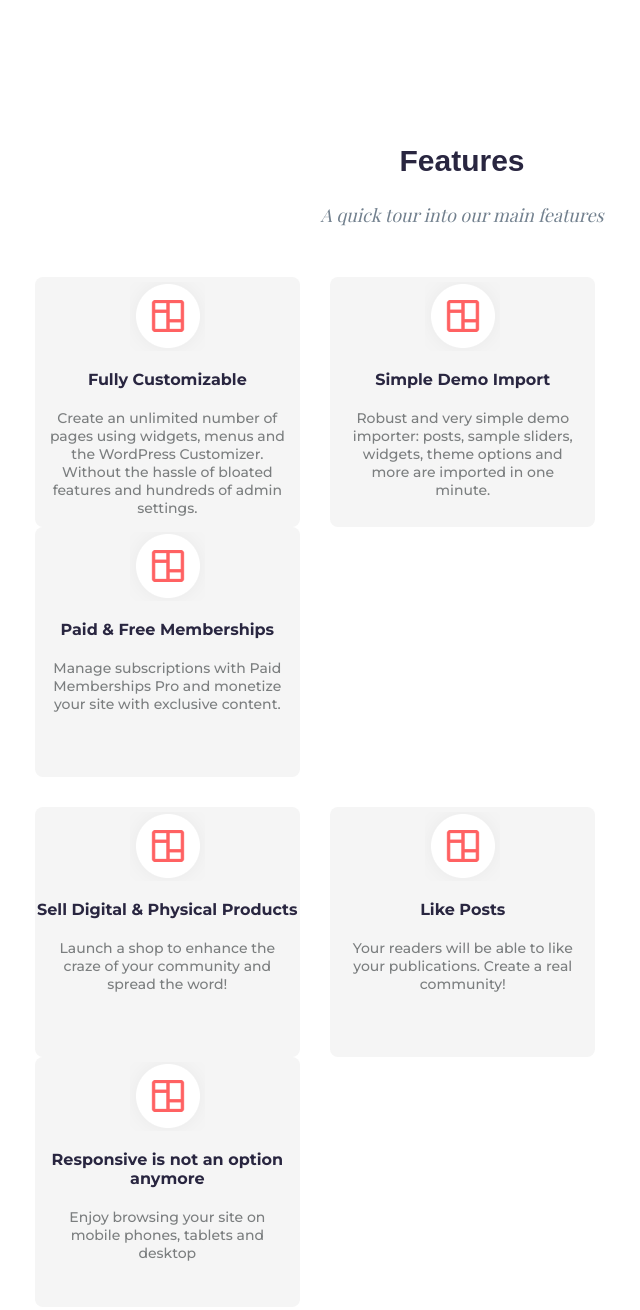
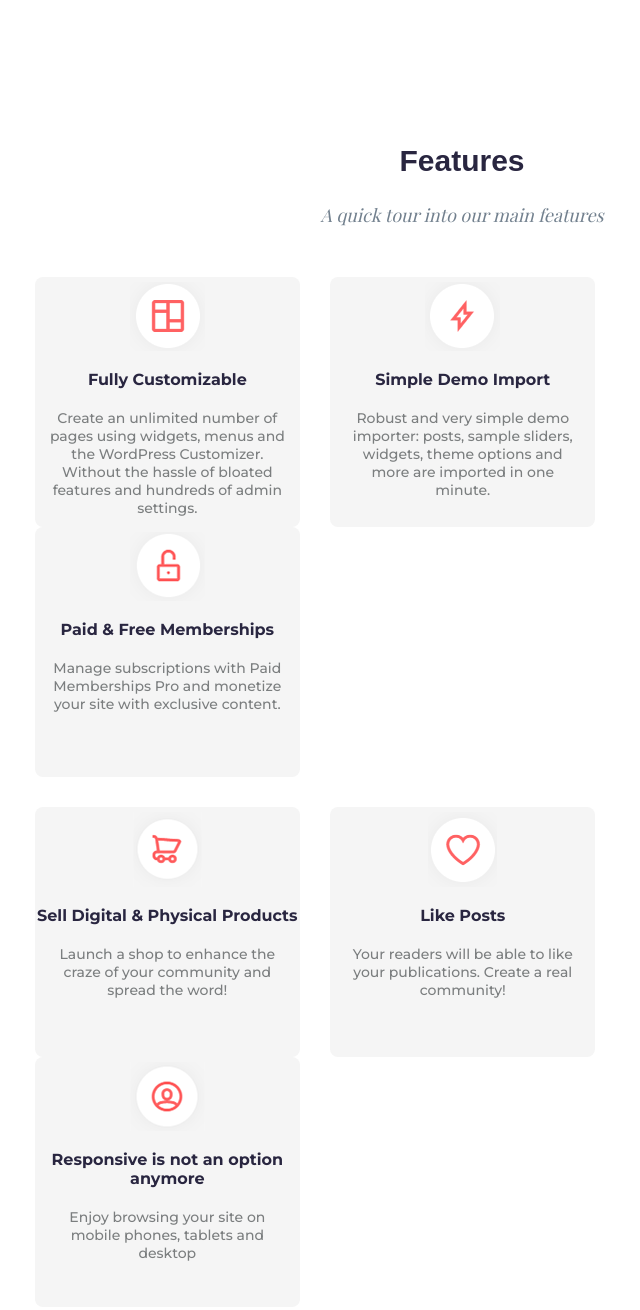
Before and after one commit to ashfaq-sadat/gorgo-landing-page, a plain HTML site: page index.html in a window 1280 px wide. Shown: the part 1494-2804 px from the top of the page, without its empty margins (178-818 px from the left). Drawn offline with nearby package versions, Linux system fonts and the light colour scheme.

Commit message:
added feature box icons

```diff
--- a/index.html
+++ b/index.html
@@ -99,7 +99,7 @@
             </div>
             <div class="feature-card">
                 <div class="feature-image">
-                    <img src="img/feature-icon1.png" alt="">
+                    <img src="img/feature-icon2.png" alt="">
                 </div>
                 <h2>Simple Demo Import</h2>
                 <p>Robust and very simple demo importer:
@@ -109,7 +109,7 @@
             </div>
             <div class="feature-card">
                 <div class="feature-image">
-                    <img src="img/feature-icon1.png" alt="">
+                    <img src="img/feature-icon3.png" alt="">
                 </div>
                 <h2>Paid & Free Memberships</h2>
                 <p>Manage subscriptions with Paid
@@ -120,7 +120,7 @@
         <div class="row">
             <div class="feature-card">
                 <div class="feature-image">
-                    <img src="img/feature-icon1.png" alt="">
+                    <img src="img/feature-icon4.png" alt="">
                 </div>
                 <h2>Sell Digital & Physical Products</h2>
                 <p>Launch a shop to enhance the craze of
@@ -128,7 +128,7 @@
             </div>
             <div class="feature-card">
                 <div class="feature-image">
-                    <img src="img/feature-icon1.png" alt="">
+                    <img src="img/feature-icon5.png" alt="">
                 </div>
                 <h2>Like Posts</h2>
                 <p>Your readers will be able to like your
@@ -136,7 +136,7 @@
             </div>
             <div class="feature-card">
                 <div class="feature-image">
-                    <img src="img/feature-icon1.png" alt="">
+                    <img src="img/feature-icon6.png" alt="">
                 </div>
                 <h2>Responsive is not an option anymore</h2>
                 <p>Enjoy browsing your site on mobile
```
Also changed, not shown: img/feature-icon2.png (added), img/feature-icon3.png (added), img/feature-icon4.png (added), img/feature-icon5.png (added), img/feature-icon6.png (added).
